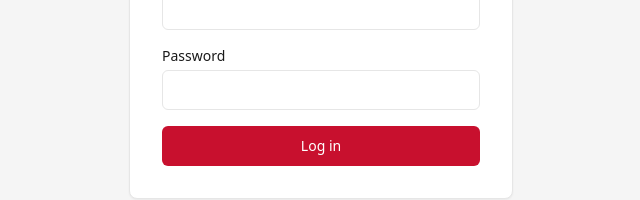
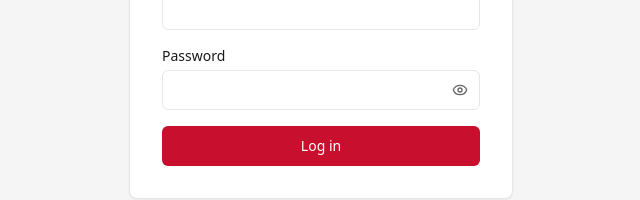
Before and after one commit to pelayosl/ActEU-Narrative-Tracker-public, a Next.js app in the folder frontend/: page /login in a window 1280 px wide. Shown: the part 362-562 px from the top of the page, without its empty margins (319-959 px from the left). Built offline with nearby package versions, Linux system fonts and the light colour scheme.

Commit message:
Added password input component for improved usability

```diff
--- a/frontend/src/components/auth/login-form.tsx
+++ b/frontend/src/components/auth/login-form.tsx
@@ -5,6 +5,7 @@ import { useRouter } from "next/navigation";
 import { signIn } from "next-auth/react";
 import { Button } from "@/components/ui/button";
 import { Input } from "@/components/ui/input";
+import { PasswordInput } from "@/components/ui/password-input";
 import { Label } from "@/components/ui/label";
 import { DB_UNAVAILABLE_ERROR, DB_UNAVAILABLE_MESSAGE } from "@/lib/api-client";
 
@@ -47,9 +48,8 @@ export function LoginForm() {
       </div>
       <div>
         <Label htmlFor="password">Password</Label>
-        <Input
+        <PasswordInput
           id="password"
-          type="password"
           value={password}
           onChange={(e) => setPassword(e.target.value)}
           autoComplete="current-password"
--- a/frontend/src/components/auth/register-dialog.tsx
+++ b/frontend/src/components/auth/register-dialog.tsx
@@ -11,6 +11,7 @@ import {
 } from "@/components/ui/dialog";
 import { Button } from "@/components/ui/button";
 import { Input } from "@/components/ui/input";
+import { PasswordInput } from "@/components/ui/password-input";
 import { Label } from "@/components/ui/label";
 import { api, isDatabaseUnavailable, DB_UNAVAILABLE_MESSAGE } from "@/lib/api-client";
 import type { UserRole } from "@/types/api";
@@ -111,9 +112,8 @@ export function RegisterDialog({
           </div>
           <div>
             <Label htmlFor="reg-password">Password</Label>
-            <Input
+            <PasswordInput
               id="reg-password"
-              type="password"
               value={form.password}
               onChange={(e) => update("password", e.target.value)}
               required
--- /dev/null
+++ b/frontend/src/components/ui/password-input.tsx
@@ -0,0 +1,34 @@
+"use client";
+
+import * as React from "react";
+import { Eye, EyeOff } from "lucide-react";
+import { Input } from "@/components/ui/input";
+import { cn } from "@/lib/utils";
+
+export const PasswordInput = React.forwardRef<
+  HTMLInputElement,
+  Omit<React.InputHTMLAttributes<HTMLInputElement>, "type">
+>(({ className, ...props }, ref) => {
+  const [visible, setVisible] = React.useState(false);
+
+  return (
+    <div className="relative">
+      <Input
+        ref={ref}
+        type={visible ? "text" : "password"}
+        className={cn("pr-10", className)}
+        {...props}
+      />
+      <button
+        type="button"
+        onClick={() => setVisible((v) => !v)}
+        tabIndex={-1}
+        aria-label={visible ? "Hide password" : "Show password"}
+        className="absolute inset-y-0 right-0 flex items-center px-3 text-muted-foreground hover:text-ink"
+      >
+        {visible ? <EyeOff className="h-4 w-4" /> : <Eye className="h-4 w-4" />}
+      </button>
+    </div>
+  );
+});
+PasswordInput.displayName = "PasswordInput";
```
